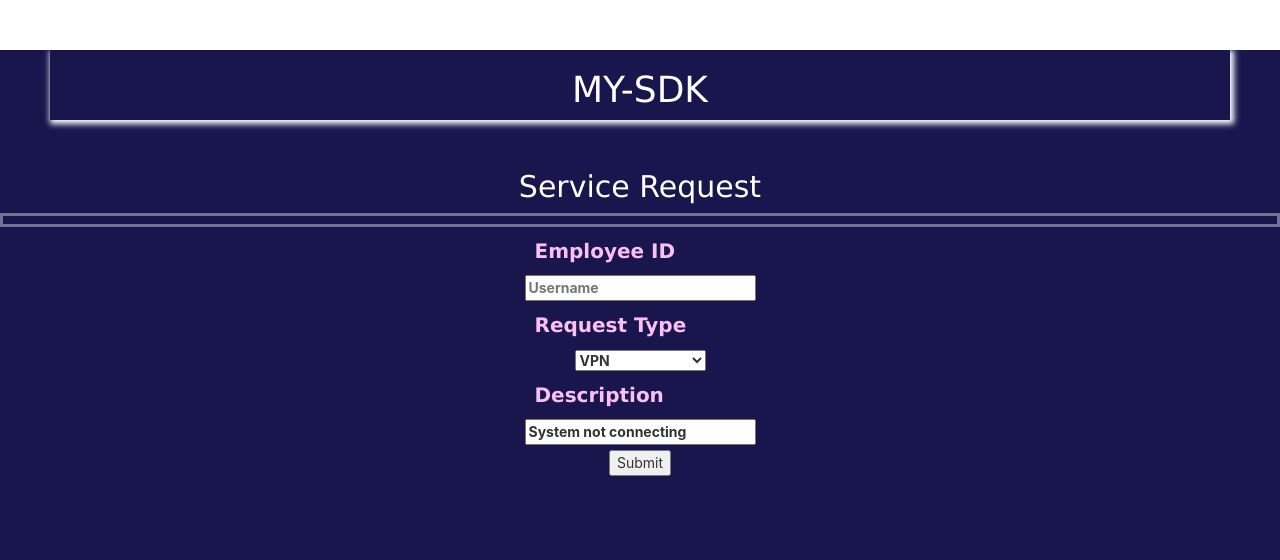
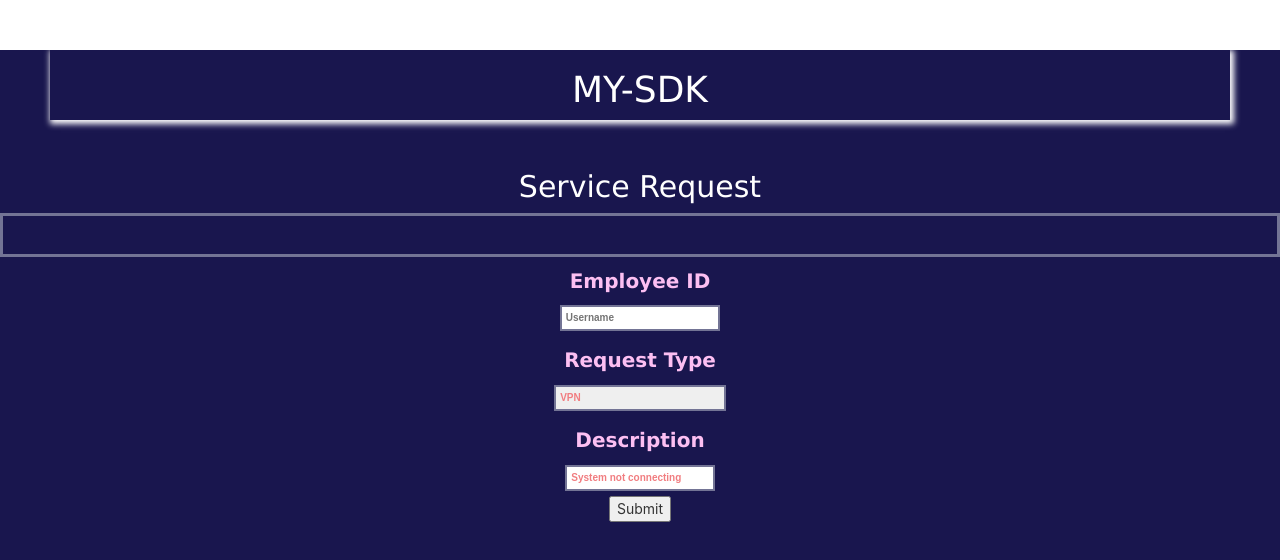
Before and after one commit to julie-vav/project-3-back-end, a React (Create React App) app: page / in a window 1280 px wide. Shown: the top 560 px of the page. Built offline with nearby package versions, Linux system fonts and the light colour scheme; no server answers.

Commit message:
added CSS styling

```diff
--- a/src/components/Form.js/Form.css
+++ b/src/components/Form.js/Form.css
@@ -1,3 +1,6 @@
+* {
+    box-sizing: border-box;
+}
 span {
     color: rgb(252, 191, 242);
     font-size: 20px;
@@ -24,3 +27,46 @@ article {
     outline: none;
     -webkit-appearance: none;
 }
+
+section {
+    flex-grow: 1;
+    display: flex;
+    flex-direction: column;
+    justify-content: center;
+    align-items: center;
+  }
+
+  section > article {
+    display: flex;
+    justify-content: space-between;
+    min-width: 17.25rem;
+    color: white;
+    margin: 0.1rem;
+    background-color: #737495;
+  }
+
+  article > div {
+    padding: 0.5rem;
+    flex-direction: column;
+    display: flex;
+  }
+
+  article > div:nth-child(1) {
+    flex-grow: 1;
+    flex-direction: column;
+    display: flex;
+  }
+
+  input,
+  select {
+    width: 100%;
+    font-family: Arial, Helvetica, sans-serif;
+    font-size: 1rem;
+    font-weight: bold;
+    padding: 0.4rem;
+    color: #f17d80;
+    border: 2px solid #737495;
+    border-radius: 0;
+    outline: none;
+    -webkit-appearance: none;
+  }
--- a/src/components/Form.js/Form.js
+++ b/src/components/Form.js/Form.js
@@ -88,10 +88,12 @@ async function handleSubmit(e) {
           </article>
       ))}
       <form onSubmit={handleSubmit}>
-      <fieldset>
+      <section>
          <label>
            <span>Employee ID</span>
            <input name="name" value={state.newRequest.name}  onChange={handleChange} placeholder="Username"/>
+        </label>
+        <label>
            <span>Request Type</span>
            <select name="request" value={state.newRequest.request}onChange={handleChange} onChange={handleChange}>
                <option value="VPN">VPN</option>
@@ -100,10 +102,12 @@ async function handleSubmit(e) {
                <option value="Payroll">Payroll</option>
                <option value="Other">Other</option>
            </select>
+        </label>
+        <label>
            <span>Description</span>
            <input name="description" value={state.newRequest.description} onChange={handleChange} placeholder="System not connecting"/>
-         </label>
-       </fieldset>
+        </label>
+       </section>
        <button type="submit">Submit</button>
       </form>
 
```
